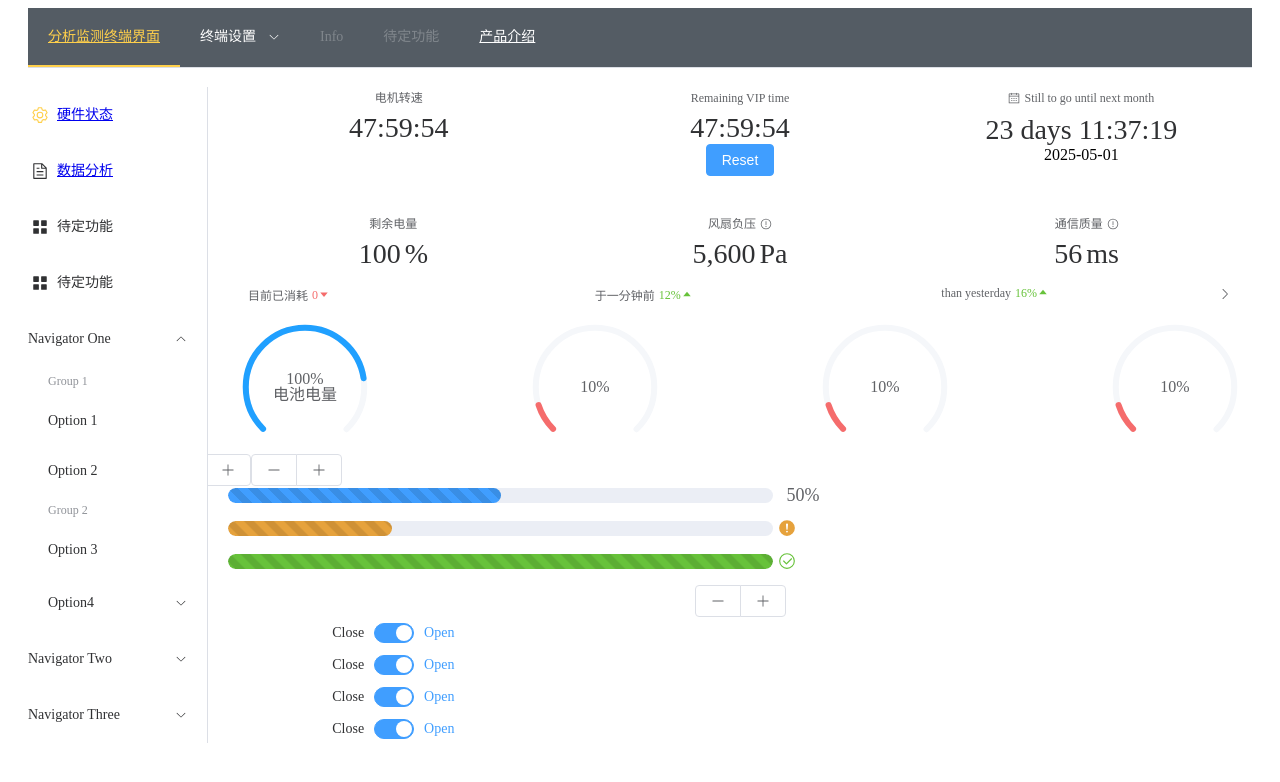
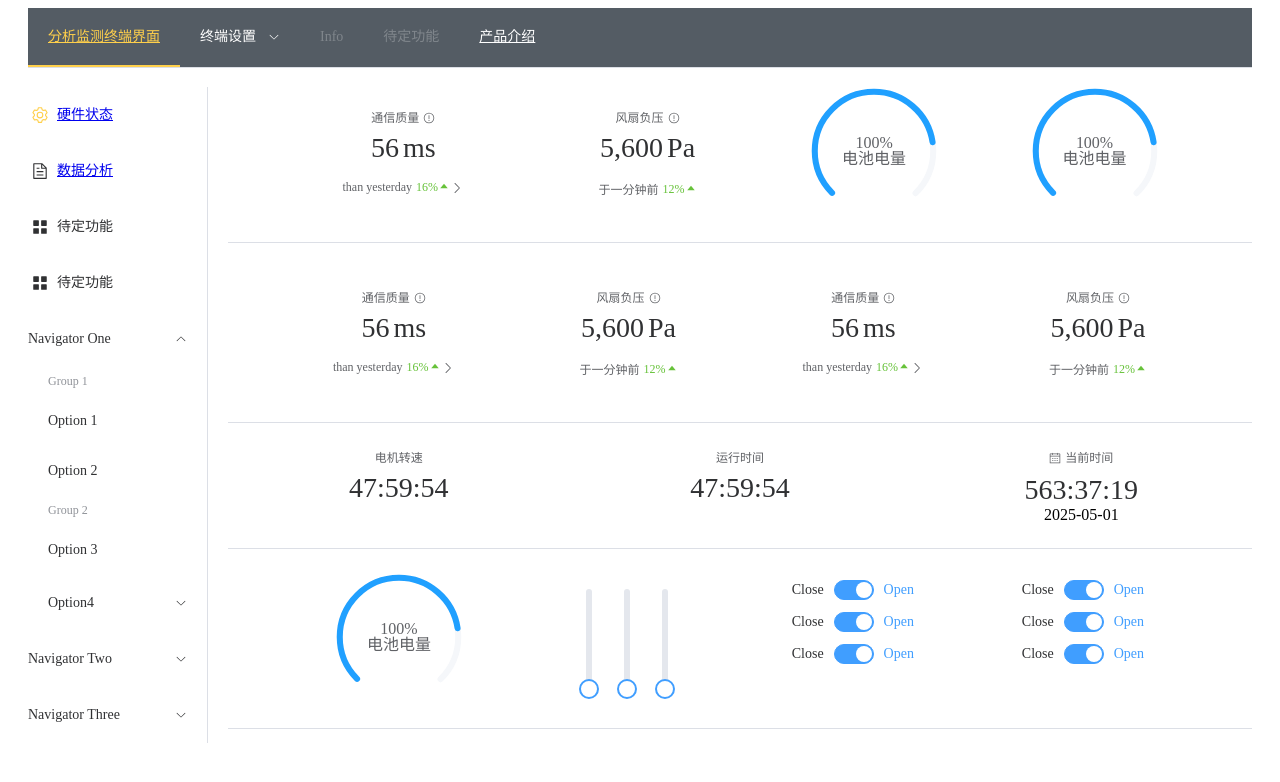
Before and after one commit to DanoAndHolidays/vue-for-lab, a Vue app: page / in a window 1280 px wide. Shown: the top 782 px of the page. Built offline with nearby package versions, Linux system fonts and the light colour scheme.

Commit message:
优化了硬件状态布局

```diff
--- a/src/views/Home/components/Hardwave.vue
+++ b/src/views/Home/components/Hardwave.vue
@@ -5,15 +5,17 @@ import {
     CaretTop,
     Warning,
 } from '@element-plus/icons-vue'
-
 import { ref, onMounted } from 'vue'
+import { Minus, Plus } from '@element-plus/icons-vue'
+import dayjs from 'dayjs'
+import { Calendar } from '@element-plus/icons-vue'
 
 const value = ref(true)
-const span = 8
-
+//设置span
+const span = 6
+//电池电量
 const batteryCharge = ref(100);
 
-import { Minus, Plus } from '@element-plus/icons-vue'
 
 const percentage = ref(10)
 const percentage2 = ref(0)
@@ -43,8 +45,6 @@ onMounted(() => {
         percentage2.value = (percentage2.value % 100) + 10
     }, 500)
 })
-import dayjs from 'dayjs'
-import { Calendar } from '@element-plus/icons-vue'
 
 
 const value1 = ref(Date.now() + 1000 * 60 * 60 * 24 * 2)
@@ -53,94 +53,16 @@ const value2 = ref(dayjs().add(1, 'month').startOf('month'))
 function reset() {
     value1.value = Date.now() + 1000 * 60 * 60 * 24 * 2
 }
+
 </script>
 
 <template>
-    <!--电机转速等其他的三个信息-->
-    <el-row>
-        <el-col :span="8">
-            <el-countdown title="电机转速" :value="value1" />
-        </el-col>
-        <el-col :span="8">
-            <el-countdown title="Remaining VIP time" format="HH:mm:ss" :value="value1" />
-            <el-button class="countdown-footer" type="primary" @click="reset">
-                Reset
-            </el-button>
-        </el-col>
-        <el-col :span="8">
-            <el-countdown format="DD [days] HH:mm:ss" :value="value2">
-                <template #title>
-                    <div style="display: inline-flex; align-items: center">
-                        <el-icon style="margin-right: 4px" :size="12">
-                            <Calendar />
-                        </el-icon>
-                        Still to go until next month
-                    </div>
-                </template>
-            </el-countdown>
-            <div class="countdown-footer">{{ value2.format('YYYY-MM-DD') }}</div>
-        </el-col>
-    </el-row>
-    <br>
-    <!--硬件状态的三个基本功能-->
-    <el-row :gutter="16">
-        <el-col :span="span">
-            <div class="statistic-card">
-                <el-statistic :value="batteryCharge">
-                    <template #title>
-                        <div style="display: inline-flex; align-items: center">
-                            剩余电量
+    <!-- <h6>信息展示</h6>
+    <el-divider /> -->
+    <!-- //第二行的四个信息 -->
+    <el-row justify="space-evenly">
 
-                        </div>
-                    </template>
-                    <template #suffix>%</template>
-                </el-statistic>
-                <div class="statistic-footer">
-                    <div class="footer-item">
-                        <span>目前已消耗</span>
-                        <span class="red">
-                            {{ 100 - batteryCharge }}
-                            <el-icon>
-                                <CaretBottom />
-                            </el-icon>
-                        </span>
-                    </div>
-                </div>
-            </div>
-        </el-col>
-
-
-        <el-col :span="span">
-            <div class="statistic-card">
-                <el-statistic :value="5600">
-                    <template #title>
-                        <div style="display: inline-flex; align-items: center">
-                            风扇负压
-                            <el-tooltip effect="dark" content="代表当前风扇所产生的平均负压" placement="top">
-                                <el-icon style="margin-left: 4px" :size="12">
-                                    <Warning />
-                                </el-icon>
-                            </el-tooltip>
-                        </div>
-                    </template>
-                    <template #suffix>Pa</template>
-                </el-statistic>
-                <div class="statistic-footer">
-                    <div class="footer-item">
-                        <span>于一分钟前</span>
-                        <span class="green">
-                            12%
-                            <el-icon>
-                                <CaretTop />
-                            </el-icon>
-                        </span>
-                    </div>
-                </div>
-            </div>
-        </el-col>
-
-
-        <el-col :span="span">
+        <el-col span="6">
             <div class="statistic-card">
                 <el-statistic :value="56" title="">
                     <template #title>
@@ -173,81 +95,297 @@ function reset() {
                 </div>
             </div>
         </el-col>
-        <br>
+        <el-col span="6">
+            <div class="statistic-card">
+                <el-statistic :value="5600">
+                    <template #title>
+                        <div style="display: inline-flex; align-items: center">
+                            风扇负压
+                            <el-tooltip effect="dark" content="代表当前风扇所产生的平均负压" placement="top">
+                                <el-icon style="margin-left: 4px" :size="12">
+                                    <Warning />
+                                </el-icon>
+                            </el-tooltip>
+                        </div>
+                    </template>
+                    <template #suffix>Pa</template>
+                </el-statistic>
+                <div class="statistic-footer">
+                    <div class="footer-item">
+                        <span>于一分钟前</span>
+                        <span class="green">
+                            12%
+                            <el-icon>
+                                <CaretTop />
+                            </el-icon>
+                        </span>
+                    </div>
+                </div>
+            </div>
+        </el-col>
+        <el-col span="6">
             <!--环形进度条-->
-        <el-row :gutter="120">
-            <el-col :span="6">
+            <el-row gutter="10" justify="space-evenly">
+                <el-col>
                     <el-progress type="dashboard" :percentage="80">
-                    <template #default="{ percentage }">
+                        <template #default="">
                             <span class="percentage-value">{{ batteryCharge }}%</span>
                             <br>
                             <span class="percentage-label">电池电量</span>
                         </template>
                     </el-progress>
                 </el-col>
+            </el-row>
+        </el-col>
+        <el-col span="6">
+            <!--环形进度条-->
+            <el-row gutter="10" justify="space-evenly">
+                <el-col>
+                    <el-progress type="dashboard" :percentage="80">
+                        <template #default="">
+                            <span class="percentage-value">{{ batteryCharge }}%</span>
+                            <br>
+                            <span class="percentage-label">电池电量</span>
+                        </template>
+                    </el-progress>
+                </el-col>
+            </el-row>
+        </el-col>
+    </el-row>
+    <el-divider />
+    <!-- //第三行的四个信息 -->
+    <el-row justify="space-evenly">
 
-            <el-col :span="6">
-                <el-progress type="dashboard" :percentage="percentage" :color="colors" />
+        <el-col span="6">
+            <div class="statistic-card">
+                <el-statistic :value="56" title="">
+                    <template #title>
+                        <div style="display: inline-flex; align-items: center">
+                            通信质量
+                            <el-tooltip effect="dark" content="当前的通信延迟" placement="top">
+                                <el-icon style="margin-left: 4px" :size="12">
+                                    <Warning />
+                                </el-icon>
+                            </el-tooltip>
+                        </div>
+                    </template>
+                    <template #suffix>ms</template>
+                </el-statistic>
+                <div class="statistic-footer">
+                    <div class="footer-item">
+                        <span>than yesterday</span>
+                        <span class="green">
+                            16%
+                            <el-icon>
+                                <CaretTop />
+                            </el-icon>
+                        </span>
+                    </div>
+                    <div class="footer-item">
+                        <el-icon :size="14">
+                            <ArrowRight />
+                        </el-icon>
+                    </div>
+                </div>
+            </div>
+        </el-col>
+        <el-col span="6">
+            <div class="statistic-card">
+                <el-statistic :value="5600">
+                    <template #title>
+                        <div style="display: inline-flex; align-items: center">
+                            风扇负压
+                            <el-tooltip effect="dark" content="代表当前风扇所产生的平均负压" placement="top">
+                                <el-icon style="margin-left: 4px" :size="12">
+                                    <Warning />
+                                </el-icon>
+                            </el-tooltip>
+                        </div>
+                    </template>
+                    <template #suffix>Pa</template>
+                </el-statistic>
+                <div class="statistic-footer">
+                    <div class="footer-item">
+                        <span>于一分钟前</span>
+                        <span class="green">
+                            12%
+                            <el-icon>
+                                <CaretTop />
+                            </el-icon>
+                        </span>
+                    </div>
+                </div>
+            </div>
+        </el-col>
+        <el-col span="6">
+            <div class="statistic-card">
+                <el-statistic :value="56" title="">
+                    <template #title>
+                        <div style="display: inline-flex; align-items: center">
+                            通信质量
+                            <el-tooltip effect="dark" content="当前的通信延迟" placement="top">
+                                <el-icon style="margin-left: 4px" :size="12">
+                                    <Warning />
+                                </el-icon>
+                            </el-tooltip>
+                        </div>
+                    </template>
+                    <template #suffix>ms</template>
+                </el-statistic>
+                <div class="statistic-footer">
+                    <div class="footer-item">
+                        <span>than yesterday</span>
+                        <span class="green">
+                            16%
+                            <el-icon>
+                                <CaretTop />
+                            </el-icon>
+                        </span>
+                    </div>
+                    <div class="footer-item">
+                        <el-icon :size="14">
+                            <ArrowRight />
+                        </el-icon>
+                    </div>
+                </div>
+            </div>
+        </el-col>
+        <el-col span="6">
+            <div class="statistic-card">
+                <el-statistic :value="5600">
+                    <template #title>
+                        <div style="display: inline-flex; align-items: center">
+                            风扇负压
+                            <el-tooltip effect="dark" content="代表当前风扇所产生的平均负压" placement="top">
+                                <el-icon style="margin-left: 4px" :size="12">
+                                    <Warning />
+                                </el-icon>
+                            </el-tooltip>
+                        </div>
+                    </template>
+                    <template #suffix>Pa</template>
+                </el-statistic>
+                <div class="statistic-footer">
+                    <div class="footer-item">
+                        <span>于一分钟前</span>
+                        <span class="green">
+                            12%
+                            <el-icon>
+                                <CaretTop />
+                            </el-icon>
+                        </span>
+                    </div>
+                </div>
+            </div>
+        </el-col>
+    </el-row>
+    <el-divider />
+    <!-- //第四行的三个信息 -->
+    <el-row justify="space-evenly">
+        <el-col :span="8">
+            <el-countdown title="电机转速" :value="value1" />
         </el-col>
 
-            <el-col :span="6">
-                <el-progress type="dashboard" :percentage="percentage" :color="colors" />
+        <el-col :span="8">
+            <el-countdown title="运行时间" format="HH:mm:ss" :value="value1" />
+            <!-- <el-button class="countdown-footer" type="primary" @click="reset">
+                Reset
+            </el-button> -->
         </el-col>
 
-            <el-col :span="6">
-                <el-progress type="dashboard" :percentage="percentage" :color="colors" />
+        <el-col :span="8">
+            <el-countdown format="HH:mm:ss" :value="value2">
+                <template #title>
+                    <div style="display: inline-flex; align-items: center">
+                        <el-icon style="margin-right: 4px" :size="12">
+                            <Calendar />
+                        </el-icon>
+                        当前时间
+                    </div>
+                </template>
+            </el-countdown>
+            <div class="countdown-footer">{{ value2.format('YYYY-MM-DD') }}</div>
         </el-col>
-            <div class="demo-progress">
+    </el-row>
+    <el-divider />
 
+    <el-row justify="space-evenly">
+        <el-col span="6">
+            <!--环形进度条-->
+            <el-progress type="dashboard" :percentage="80">
+                <template #default="">
+                    <span class="percentage-value">{{ batteryCharge }}%</span>
+                    <br>
+                    <span class="percentage-label">电池电量</span>
+                </template>
+            </el-progress>
+        </el-col>
+        <el-col span="12">
+            <el-slider v-model="value" vertical height="100px" />
+            <el-slider v-model="value" vertical height="100px" />
+            <el-slider v-model="value" vertical height="100px" />
+        </el-col>
+        <el-col span="6">
 
+            <el-switch v-model="value" active-text="Open" inactive-text="Close" />
+            <br>
 
+            <el-switch v-model="value" active-text="Open" inactive-text="Close" />
+            <br>
 
+            <el-switch v-model="value" active-text="Open" inactive-text="Close" />
+        </el-col>
+        <el-col span="6">
 
+            <el-switch v-model="value" active-text="Open" inactive-text="Close" />
+            <br>
 
+            <el-switch v-model="value" active-text="Open" inactive-text="Close" />
+            <br>
 
-                <div>
-                    <el-button-group>
-                        <el-button :icon="Minus" @click="decrease" />
-                        <el-button :icon="Plus" @click="increase" />
-                    </el-button-group>
+            <el-switch v-model="value" active-text="Open" inactive-text="Close" />
+        </el-col>
+    </el-row>
+    <el-divider />
 
-                    <el-button-group>
-                        <el-button :icon="Minus" @click="decrease" />
-                        <el-button :icon="Plus" @click="increase" />
-                    </el-button-group>
+    <!-- 硬件状态的三个基本功能
+    <el-row :gutter="16">
+        <el-col :span="span">
+            <div class="statistic-card">
+                <el-statistic :value="batteryCharge">
+                    <template #title>
+                        <div style="display: inline-flex; align-items: center">
+                            剩余电量
+
+                        </div>
+                    </template>
+                    <template #suffix>%</template>
+                </el-statistic>
+                <div class="statistic-footer">
+                    <div class="footer-item">
+                        <span>目前已消耗</span>
+                        <span class="red">
+                            {{ 100 - batteryCharge }}
+                            <el-icon>
+                                <CaretBottom />
+                            </el-icon>
+                        </span>
                     </div>
                 </div>
-        </el-row>
+            </div>
+        </el-col> -->
+    <!-- 条形进度条
+    <el-row justify="space-evenly">
         <el-col>
             <div class="demo-progress">
                 <el-progress :percentage="50" :stroke-width="15" striped />
                 <el-progress :percentage="30" :stroke-width="15" status="warning" striped striped-flow />
                 <el-progress :percentage="100" :stroke-width="15" status="success" striped striped-flow
                     :duration="10" />
-
-                <el-button-group>
-                    <el-button :icon="Minus" @click="decrease" />
-                    <el-button :icon="Plus" @click="increase" />
-                </el-button-group>
             </div>
         </el-col>
-        <!--实现按钮功能-->
-        <el-col :span="span">
-            <div>
-                <el-switch v-model="value" active-text="Open" inactive-text="Close" />
-                <div>
-                    <el-switch v-model="value" active-text="Open" inactive-text="Close" />
-                    <div>
-                        <el-switch v-model="value" active-text="Open" inactive-text="Close" />
-                        <div>
-                            <el-switch v-model="value" active-text="Open" inactive-text="Close" />
+    </el-row> -->
 
-                        </div>
-                    </div>
-                </div>
-            </div>
-        </el-col>
-    </el-row>
 
 </template>
 
@@ -305,6 +443,7 @@ function reset() {
 .demo-progress .el-progress--line {
     margin-bottom: 15px;
     max-width: 600px;
+
 }
 
 .demo-progress .el-progress--circle {
--- a/src/views/Home/components/Menu.vue
+++ b/src/views/Home/components/Menu.vue
@@ -35,7 +35,9 @@ const handleClose = (key: string, keyPath: string[]) => {
 
                     </el-icon>
                     <span>
-                        <RouterLink to="/Data">数据分析</RouterLink>
+                        <RouterLink to="/Data">
+                            数据分析
+                        </RouterLink>
                     </span>
                 </el-menu-item>
                 <el-menu-item index="3">
```
Lines whose indentation alone changed are shown as unchanged.
